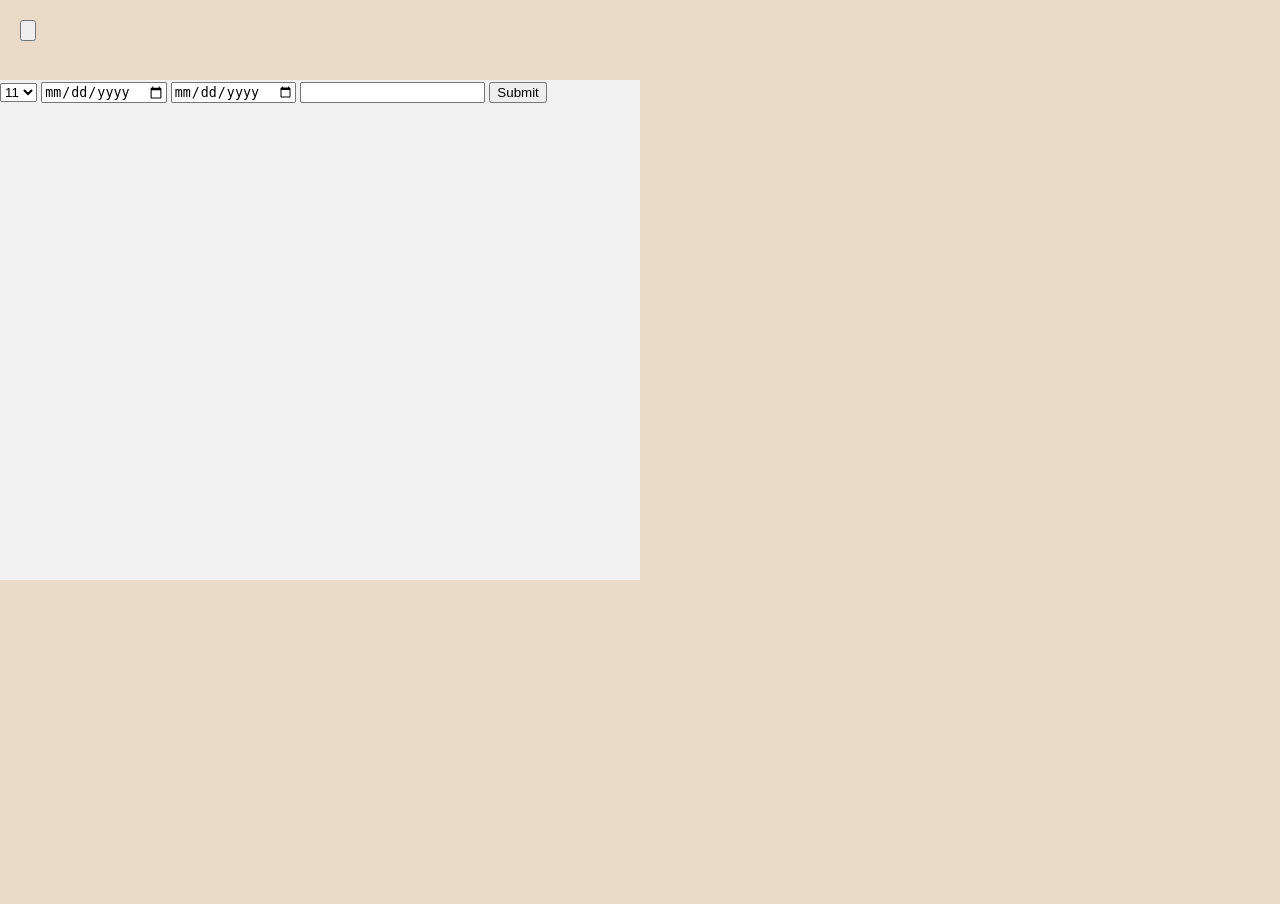
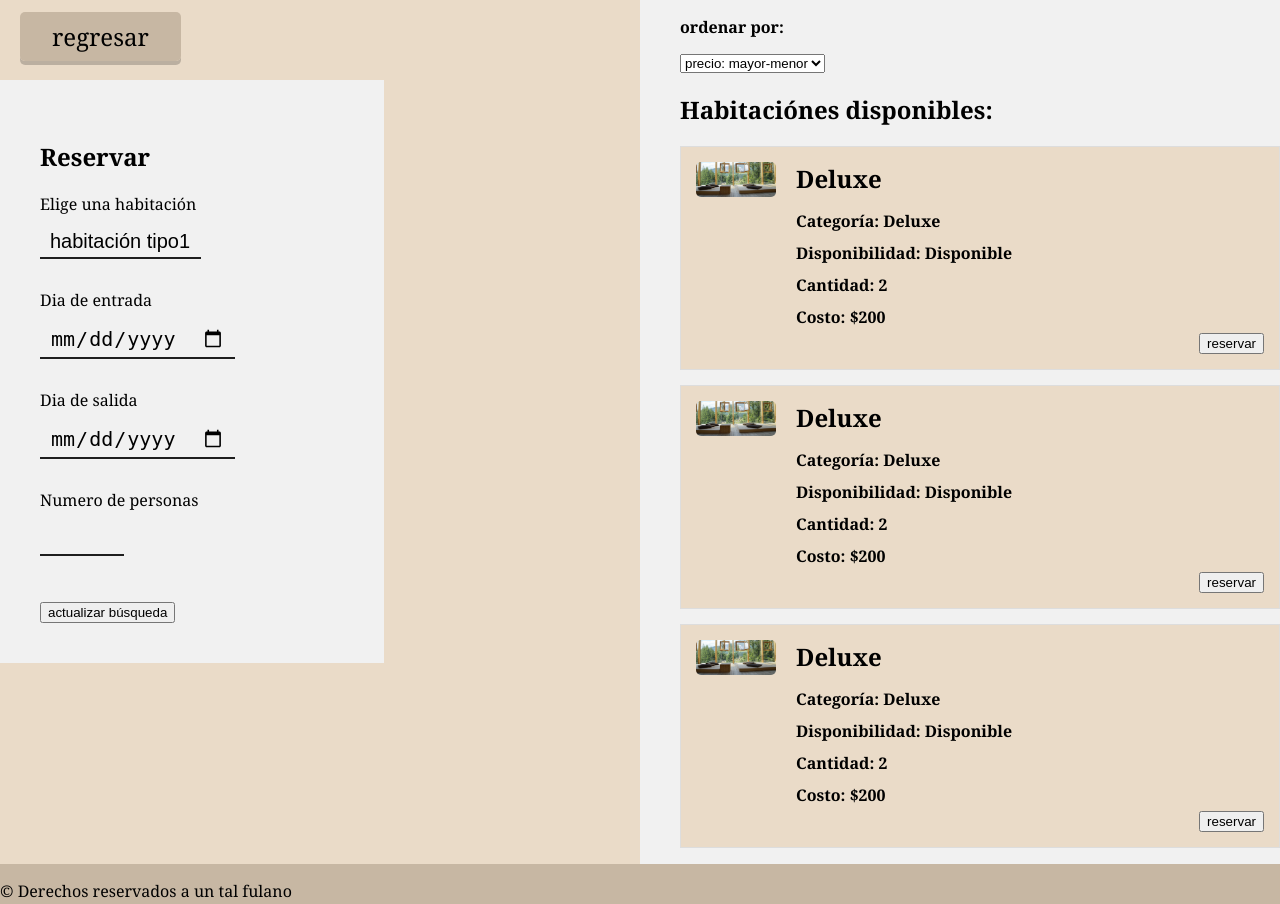
Before and after one commit to GerardoVillla/Hotel-Web, a PHP site: page /view/reservar.html in a window 1280 px wide. Before the commit the page ends 580 px from the top, so only its background shows below. Run offline with PHP 8.4, Linux system fonts and the light colour scheme.

Commit message:
parte lista

```diff
--- a/src/client/css/reservar.css
+++ b/src/client/css/reservar.css
@@ -17,9 +17,10 @@ body {
 }
 
 .grid {
+    min-height: 100vh;
     display: grid;
-    grid-template-columns: 40% 10% 50%;
-    grid-template-rows: 80px 500px auto;
+    grid-template-columns: 30% 20% 50%;
+    grid-template-rows: 80px auto auto 40px;
 }
 
 .nav {
@@ -28,15 +29,99 @@ body {
     padding: 20px;
 }
 
+button {
+    margin-left: auto;
+}
+
+nav a{
+	font-size: 1.5rem;
+	text-decoration: none;
+	color: #000;
+    background-color: #C7B7A3;
+	padding: 0.5rem 2rem;
+	border-radius: 5px;
+	box-shadow: 0 4px 0 rgba(0, 0, 0, 0.2);
+}
+nav a:hover {
+    color: #F1F1F1;
+    background-color: #1d2731;
+    box-shadow: 0 4px 10px rgba(0, 0, 0, 0.2);
+}
+
 .aside {
-    grid-column: 1 / 3;
+    grid-column: 1 / 2;
     grid-row: 2 / 3;
     background-color: #F1F1F1;
+    padding: 40px;
+}
 
+form {
+    display:flex;
+    flex-direction: column;
+}
+
+form input, form select {
+    margin: 10px auto 30px 0;
+    appearance: none;
+    margin-right: auto;
+    border: none;
+    background: transparent;
+    border-bottom: 2px solid #1E1E1E;
+    font-size: 1.25rem;
+    transition: border-color 0.3s;
+    padding: 5px 10px;
+    outline: none;
 }
 
 .section {
     grid-column: 3 / 4;
     grid-row: 1 / 4;
-    text-align: center;
+    background-color: #F1F1F1;
 }
+
+ul {
+    list-style: none;
+    font-weight: bold;
+}
+
+#lista_habitaciones ul li img{
+	width: 30vh;
+	height: 20vh;
+}
+.habitacion-propiedades {
+	background-color: #eadbc8;
+    display: flex;
+    align-items: flex-start;
+    border: 1px solid #ddd;
+    padding: 15px;
+    margin-bottom: 15px;
+}
+
+.habitacion-propiedades img {
+    width: 10vh;
+    height: auto;
+    margin-right: 20px;
+    border-radius: 5px;
+}
+
+.detalles-habitacion {
+    display: flex;
+    flex-direction: column;
+	width: 100%;
+}
+
+.detalles-habitacion h2 {
+    margin-top: 0;
+    margin-bottom: 10px;
+}
+
+.detalles-habitacion p {
+    margin: 5px 0;
+}
+
+footer{
+    grid-column: 1 / 4;
+    grid-row: 4 / 5;
+	height: 100%;
+	background-color: #C7B7A3;
+}
--- a/src/client/view/reservar.html
+++ b/src/client/view/reservar.html
@@ -9,29 +9,83 @@
     <body>
     <div class="grid">
         <nav class="nav">
-            <input type="button">
+            <a href="home.html">regresar</a>
         </nav>
 
         <section class="section">
             <div class="lista_habitaciones">
+                    <ul>
+                        <li>
+                            <p>ordenar por:</p>
+                            <select>
+                                <option>precio: mayor-menor</option>
+                                <option>precio: menor-mayor</option>
+                                <option>alfabetico</option>
+                            </select>
+                        </li>
+                        <li>
+                            <h1>Habitaci&oacute;nes disponibles: </h1>
+                        </li>
+                        <li class="habitacion-propiedades">
+                            <img src="/src/client/assets/img/home/deluxe.jpg" alt="">
+                                <div class="detalles-habitacion">
+                                    <h2 id="nombre-habitacion">Deluxe</h2>
+                                    <p><strong>Categoría:</strong> <span id="categoria-habitacion">Deluxe</span></p>
+                                    <p><strong>Disponibilidad:</strong> <span id="disponibilidad-habitacion">Disponible</span></p>
+                                    <p><strong>Cantidad:</strong> <span id="cantidad-habitacion">2</span></p>
+                                    <p><strong>Costo:</strong> <span id="costo-habitacion">$200</span></p>
+                                    <button>reservar</button>
+                                </div>
+                        </li>
+                        <li class="habitacion-propiedades">
+                            <img src="/src/client/assets/img/home/deluxe.jpg" alt="">
+                                <div class="detalles-habitacion">
+                                    <h2 id="nombre-habitacion">Deluxe</h2>
+                                    <p><strong>Categoría:</strong> <span id="categoria-habitacion">Deluxe</span></p>
+                                    <p><strong>Disponibilidad:</strong> <span id="disponibilidad-habitacion">Disponible</span></p>
+                                    <p><strong>Cantidad:</strong> <span id="cantidad-habitacion">2</span></p>
+                                    <p><strong>Costo:</strong> <span id="costo-habitacion">$200</span></p>
+                                    <button>reservar</button>
+                                </div>
+                            </li>
+                            <li class="habitacion-propiedades">
+                                <img src="/src/client/assets/img/home/deluxe.jpg" alt="">
+                                    <div class="detalles-habitacion">
+                                        <h2 id="nombre-habitacion">Deluxe</h2>
+                                        <p><strong>Categoría:</strong> <span id="categoria-habitacion">Deluxe</span></p>
+                                        <p><strong>Disponibilidad:</strong> <span id="disponibilidad-habitacion">Disponible</span></p>
+                                        <p><strong>Cantidad:</strong> <span id="cantidad-habitacion">2</span></p>
+                                        <p><strong>Costo:</strong> <span id="costo-habitacion">$200</span></p>
+                                        <button>reservar</button>
+                                    </div>
+                                </li>
 
+                    </ul>
             </div>
         </section>
 
         <aside class="aside">
+            <h1>Reservar</h1>
             <form>
+                <label>Elige una habitaci&oacute;n</label>
                 <select>
-                    <option>11</option>
-                    <option>22</option>
-                    <option>33</option>
+                    <option>habitaci&oacute;n tipo1</option>
+                    <option>habitaci&oacute;n tipo2</option>
+                    <option>habitaci&oacute;n tipo3</option>
                 </select>
+                <label>Dia de entrada</label>
                 <input type="date">
+                <label>Dia de salida</label>
                 <input type="date">
-                <input type="number" min="1">
+                <label>Numero de personas</label>
+                <input type="number" min="1" max="10" maxlength="3">
+            </form>
+            <input type="submit" value="actualizar búsqueda">
+        </aside>
 
-                <input type="submit">
-            </form>
-        </aside>
+        <footer>
+            <p>&copy; Derechos reservados a un tal fulano</p>
+        </footer>
     </div>
     </body>
 </html>
```
Also changed, not shown: src/client/css/buscar.css (+44 -6 lines), src/client/css/pagar.css (+89 -4 lines), src/client/view/buscar.html (+16 -8 lines), src/client/view/pagar.html (+27 -7 lines).
